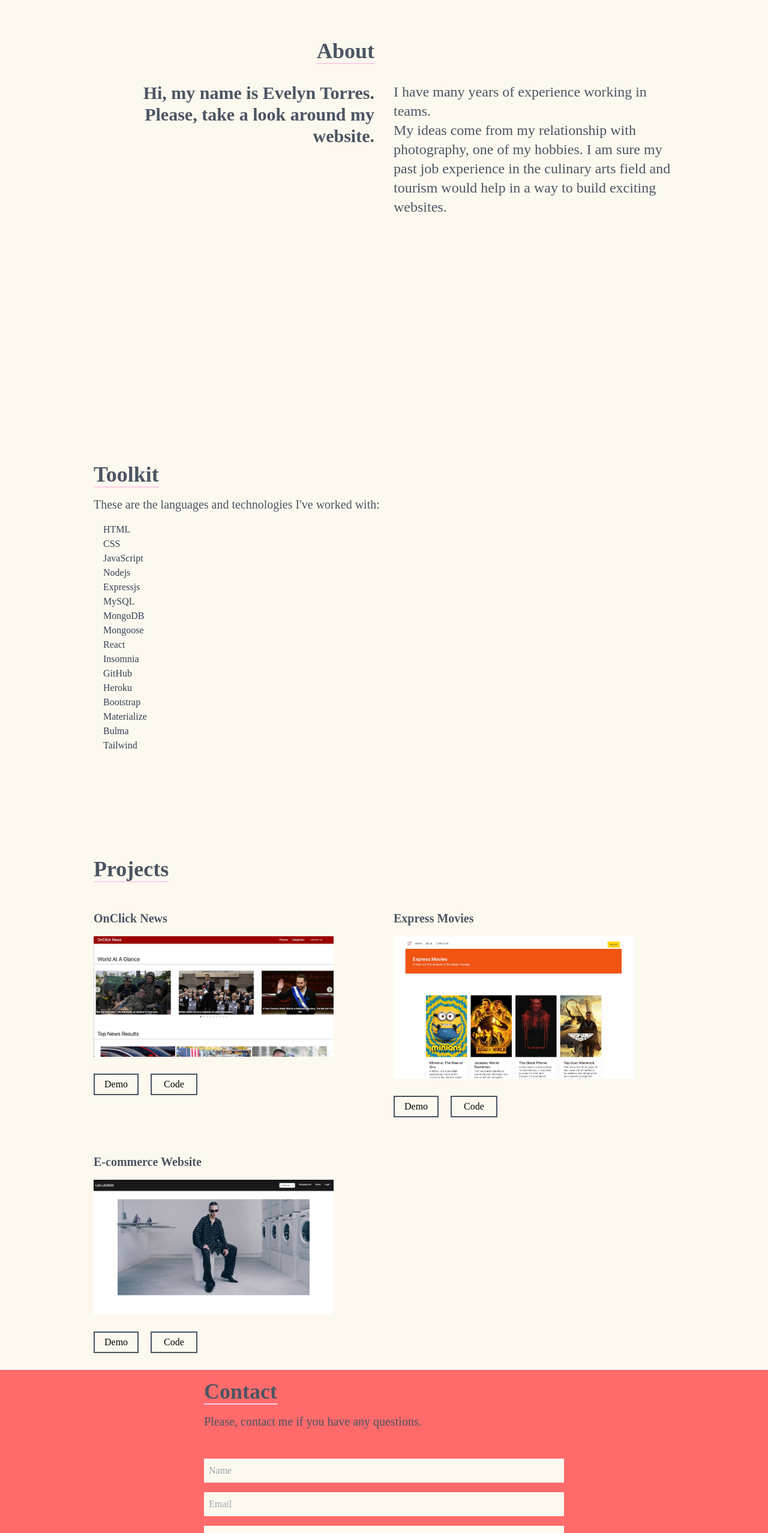
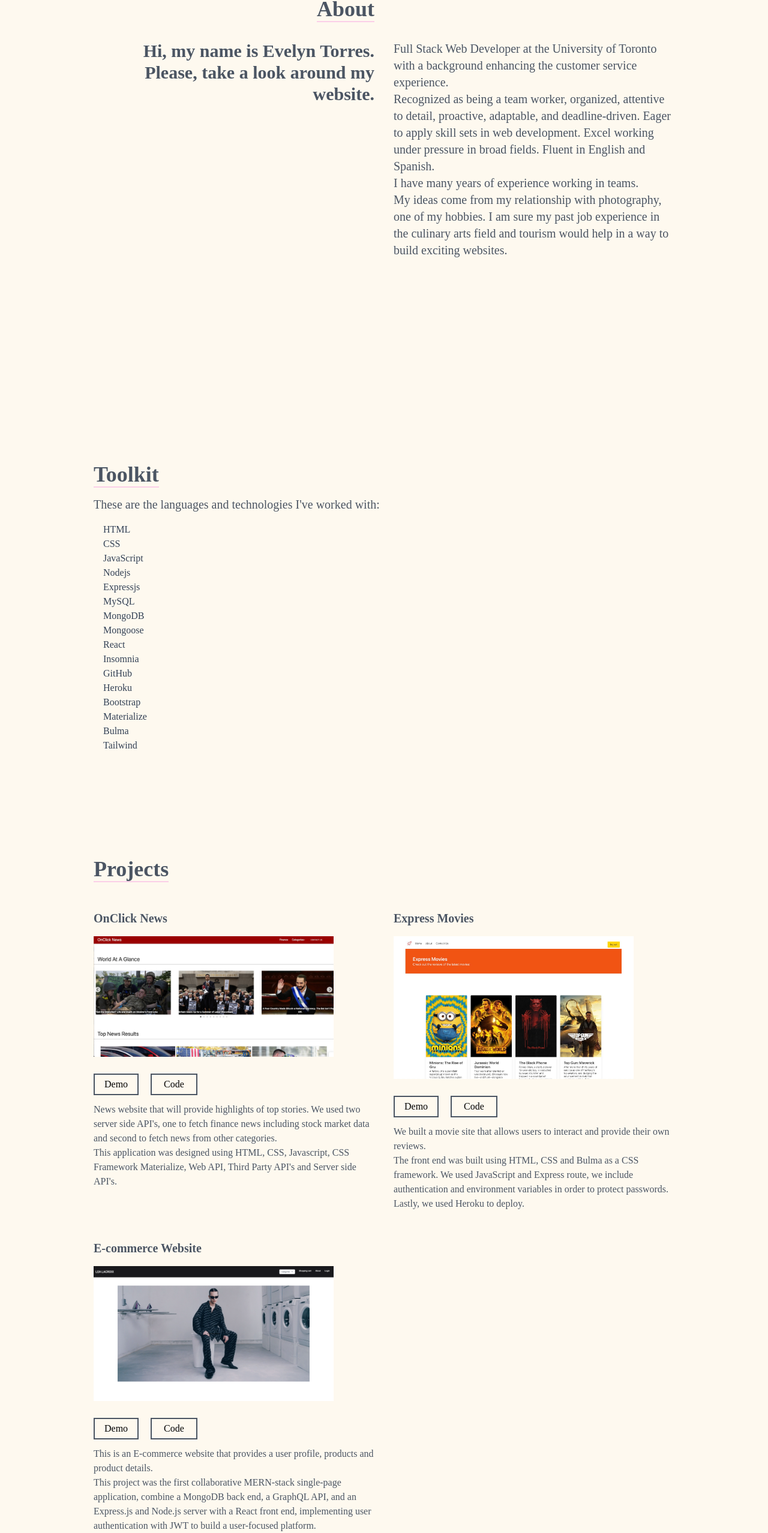
Before and after one commit to evelyntorress/jubilant-couscous, a React (Create React App) app: page / in a window 1280 px wide. Shown: the part 987-3543 px from the top of the page at 60% size. Built offline with nearby package versions, Linux system fonts and the light colour scheme.

Commit message:
including project summary and expanding personal summary

```diff
--- a/src/components/About.jsx
+++ b/src/components/About.jsx
@@ -20,10 +20,11 @@ const About = () => {
           <div className="sm:text-right text-3xl font-semibold">
             <p>Hi, my name is Evelyn Torres. Please, take a look around my website.</p>
           </div>
-          <div>
+          <div className="text-xl ">
+            <p>Full Stack Web Developer at the University of Toronto with a background enhancing the customer service experience.</p>
+            <p> Recognized as being a team worker, organized, attentive to detail, proactive, adaptable, and deadline-driven. Eager to apply skill sets in web development. Excel working under pressure in broad fields. Fluent in English and Spanish.</p>
             <p>I have many years of experience working in teams.</p>
-            <p>
-              My ideas come from my relationship with photography, one of my
+            <p>My ideas come from my relationship with photography, one of my
               hobbies. I am sure my past job experience in the culinary arts
               field and tourism would help in a way to build exciting websites.
             </p>
--- a/src/components/Work.jsx
+++ b/src/components/Work.jsx
@@ -37,6 +37,10 @@ function Work() {
                   </button>
                 </a>
               </div>
+              <p>News website that will provide highlights of top stories. We used two server side API's, one to fetch finance news including stock market data and second to fetch news from other categories.</p>
+              <p>This application was designed using HTML, CSS, Javascript, CSS Framework Materialize, Web API, Third Party API's and Server side API's.
+
+</p>
             </div>
           </div>
           {/* Project 2 */}
@@ -62,6 +66,11 @@ function Work() {
                   </button>
                 </a>
               </div>
+              <p>We built a movie site that allows users to interact and provide their own reviews.
+</p>
+<p>The front end was built using HTML, CSS and Bulma as a CSS framework.
+We used JavaScript and Express route, we include authentication and environment variables in order to protect passwords. Lastly, we used Heroku to deploy.
+</p>
             </div>
           </div>
           {/* Project 3 */}
@@ -87,6 +96,8 @@ function Work() {
                   </button>
                 </a>
               </div>
+              <p>This is an E-commerce website that provides a user profile, products and product details.</p>
+              <p>This project was the first collaborative MERN-stack single-page application, combine a MongoDB back end, a GraphQL API, and an Express.js and Node.js server with a React front end, implementing user authentication with JWT to build a user-focused platform.</p>
             </div>
           </div>
         </div>
```
